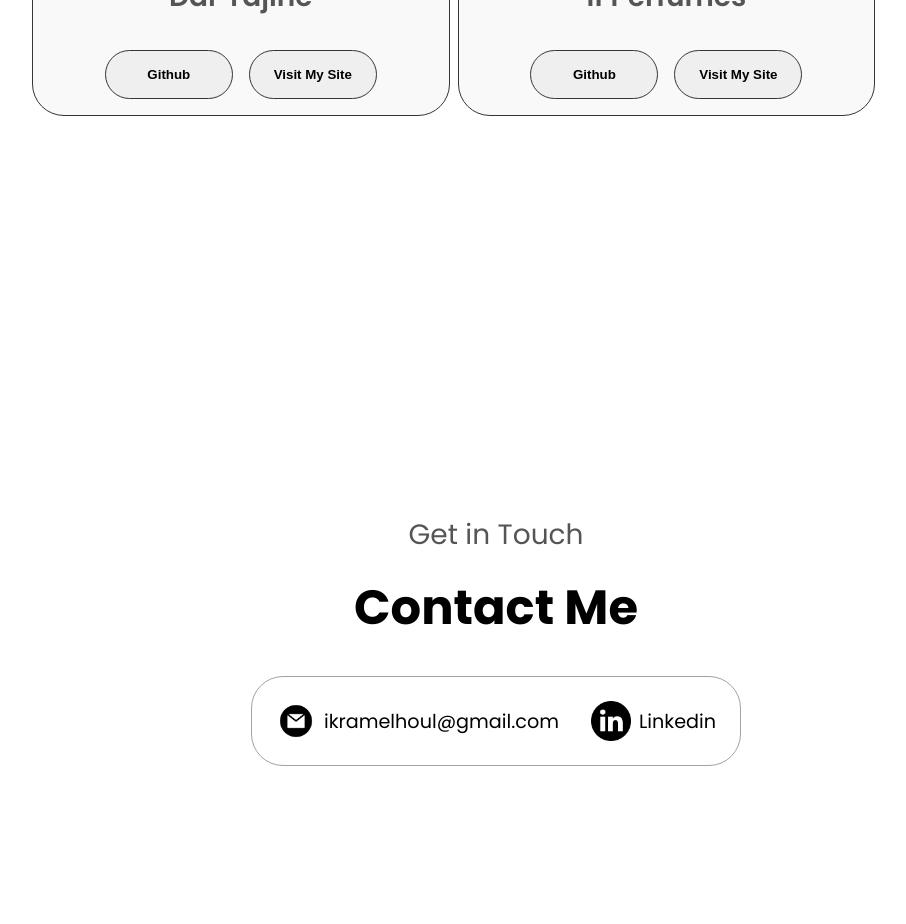
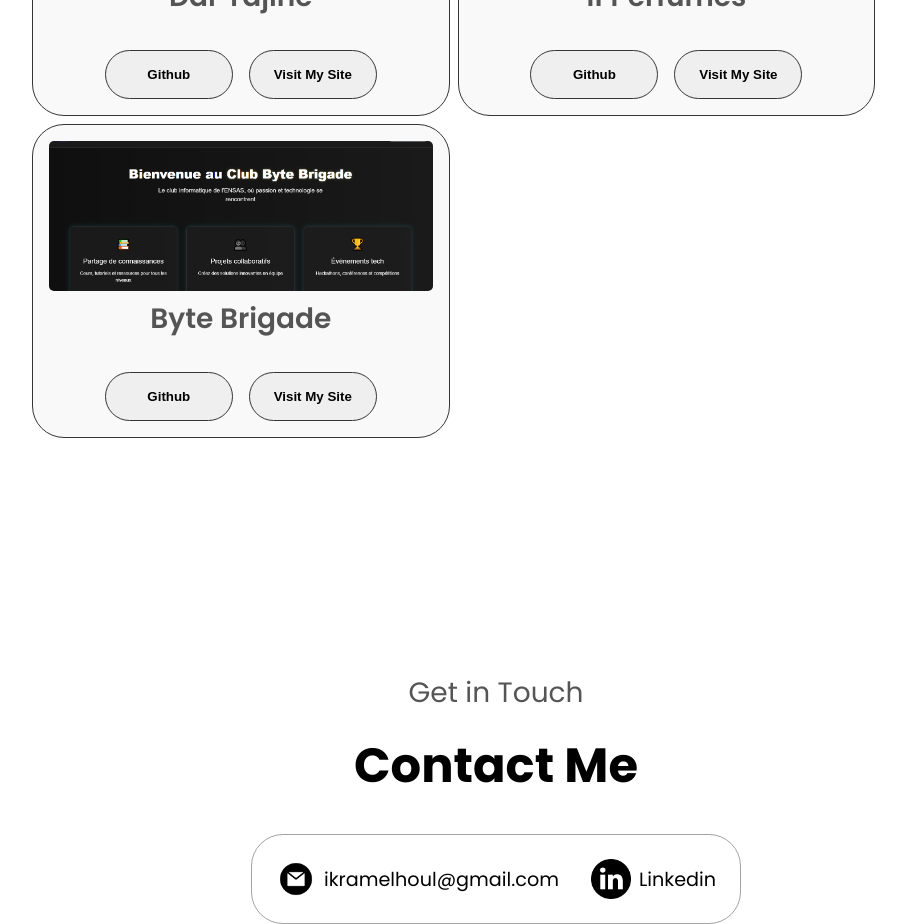
Before and after one commit to ikraammel/Portfolio, a React (Vite) app: page / in a window 1280 px wide. Shown: the part 2980-3904 px from the top of the page, without its empty margins (144-1050 px from the left). Built offline with nearby package versions, Linux system fonts and the light colour scheme.

Commit message:
ajout de projet et modif de cv

```diff
--- a/src/components/Projects/Projects.jsx
+++ b/src/components/Projects/Projects.jsx
@@ -14,7 +14,7 @@ const Projects = () => {
           <MyProjects
             img="tajine.jpg"
             title="Dar Tajine"
-            link="https://github.com/ikraammel/streamlit-chat"
+            link="https://github.com/ikraammel/dar-tajine"
             site="https://dartajine.netlify.app/"
           />
           <MyProjects
@@ -22,6 +22,12 @@ const Projects = () => {
             title="If Perfumes"
             link="https://github.com/ikraammel/if-perfumes"
             site="https://if-perfumes.vercel.app/"
+          />
+          <MyProjects
+            img="Byte.PNG"
+            title="Byte Brigade"
+            link="https://github.com/ikraammel/Byte-Brigade-s-site"
+            site="https://bytebrigade.netlify.app/"
           />
         </div>
       </div>
```
Also changed, not shown: public/Byte.PNG (added), 1 other file (tests, documents, lock files or other folders).
